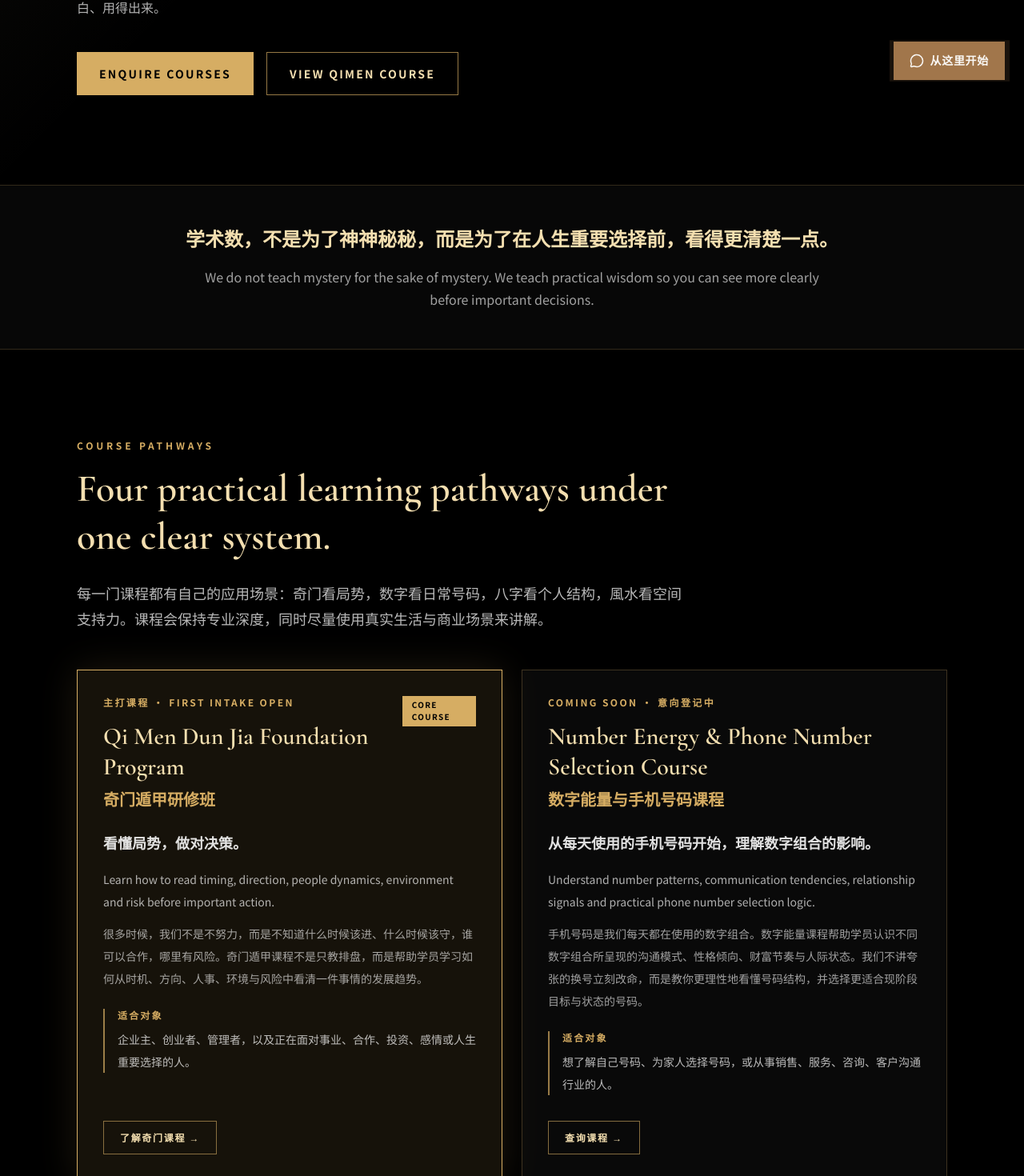
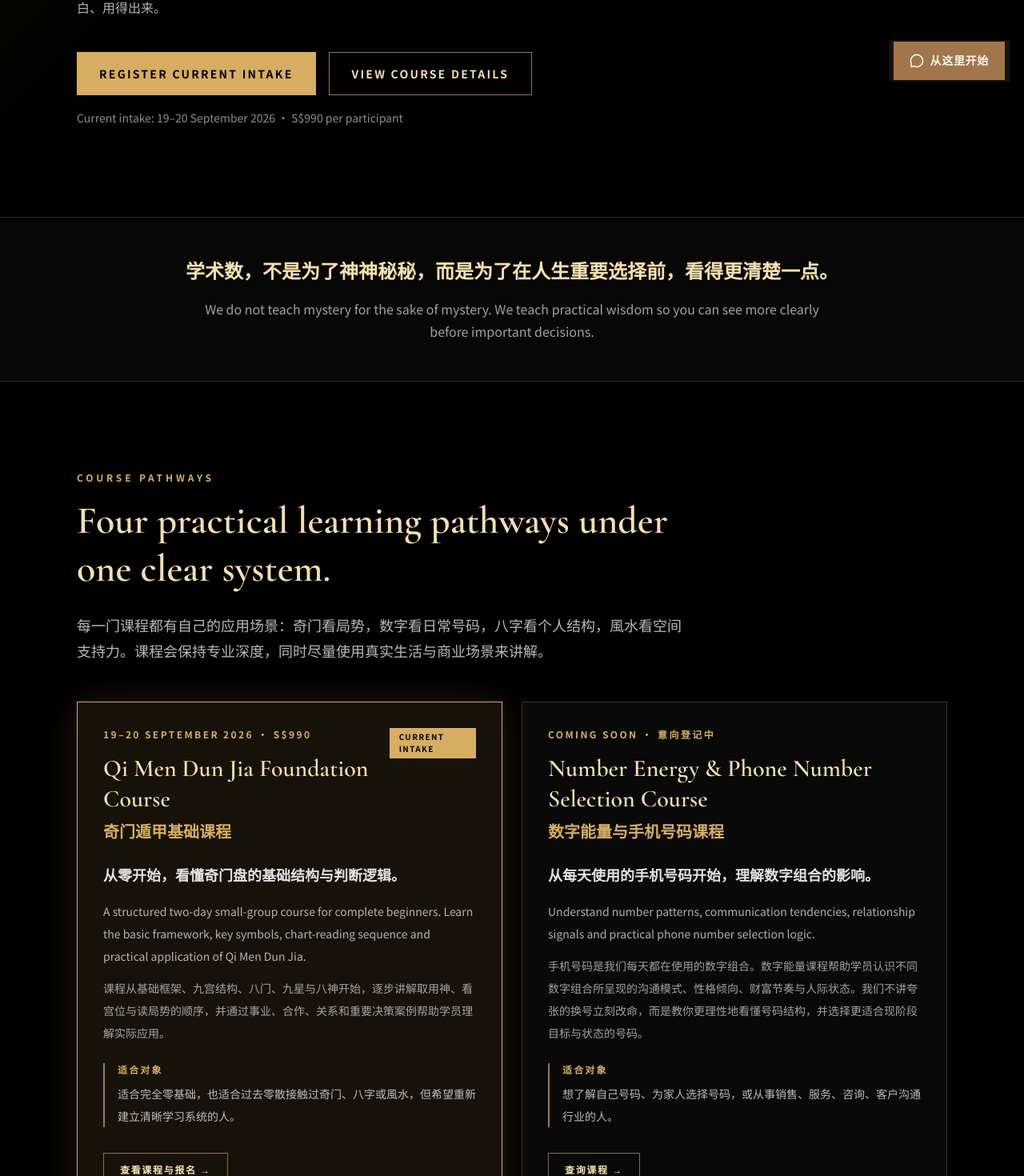
Before and after one commit to BODHIWONG/qmfeng-website, a Next.js app: page /courses in a window 1280 px wide. Shown: the part 676-2146 px from the top of the page at 80% size. Built offline with nearby package versions, Linux system fonts and the light colour scheme.

Commit message:
Update course overview for current foundation intake

```diff
--- a/app/courses/page.tsx
+++ b/app/courses/page.tsx
@@ -8,18 +8,17 @@ import FloatingActions from "@/components/floating-actions";
 export const metadata: Metadata = {
   title: "Qimen Strategy Courses Singapore｜启明遁甲课程体系",
   description:
-    "启明遁甲 Qimen Strategy 新加坡东方智慧实战课程体系，涵盖奇门遁甲、数字能量与手机号码、八字命理、風水布局课程。学习看清自己、局势、时机与空间，提升判断力与生活应用能力。",
+    "启明遁甲 Qimen Strategy 新加坡课程体系。奇门遁甲基础课程将于2026年9月19日至20日举行，适合零基础，小班教学，课程费用S$990。另设数字能量、八字命理与風水布局课程意向登记。",
   keywords: [
     "Qimen Strategy courses Singapore",
     "Qi Men Dun Jia course Singapore",
+    "Qi Men Dun Jia foundation course",
     "Number Energy course Singapore",
     "Bazi course Singapore",
     "Feng Shui course Singapore",
     "启明遁甲课程",
     "新加坡奇门遁甲课程",
-    "数字能量课程新加坡",
-    "八字命理课程新加坡",
-    "風水布局课程新加坡",
+    "奇门遁甲基础课程",
   ],
   alternates: {
     canonical: "https://www.qmfeng.com/courses",
@@ -33,17 +32,17 @@ const WA_LINK = [
 
 const courses = [
   {
-    title: "Qi Men Dun Jia Foundation Program",
-    zh: "奇门遁甲研修班",
-    tagline: "看懂局势，做对决策。",
+    title: "Qi Men Dun Jia Foundation Course",
+    zh: "奇门遁甲基础课程",
+    tagline: "从零开始，看懂奇门盘的基础结构与判断逻辑。",
     body:
-      "Learn how to read timing, direction, people dynamics, environment and risk before important action.",
+      "A structured two-day small-group course for complete beginners. Learn the basic framework, key symbols, chart-reading sequence and practical application of Qi Men Dun Jia.",
     bodyZh:
-      "很多时候，我们不是不努力，而是不知道什么时候该进、什么时候该守，谁可以合作，哪里有风险。奇门遁甲课程不是只教排盘，而是帮助学员学习如何从时机、方向、人事、环境与风险中看清一件事情的发展趋势。",
-    suitable: "企业主、创业者、管理者，以及正在面对事业、合作、投资、感情或人生重要选择的人。",
+      "课程从基础框架、九宫结构、八门、九星与八神开始，逐步讲解取用神、看宫位与读局势的顺序，并通过事业、合作、关系和重要决策案例帮助学员理解实际应用。",
+    suitable: "适合完全零基础，也适合过去零散接触过奇门、八字或風水，但希望重新建立清晰学习系统的人。",
     href: "/qi-men-dun-jia-course-singapore",
-    status: "主打课程 · First Intake Open",
-    cta: "了解奇门课程",
+    status: "19–20 September 2026 · S$990",
+    cta: "查看课程与报名",
     featured: true,
   },
   {
@@ -124,18 +123,19 @@ export default function CoursesPage() {
                 启明遁甲课程体系结合奇门遁甲、数字能量、八字命理与風水布局，从“人、事、时机、空间”四个角度，帮助学员建立更清楚的判断力与生活应用能力。我们不把课程做成神秘表演，而是把东方智慧讲得清楚、学得明白、用得出来。
               </p>
               <div className="mt-10 flex flex-col gap-4 sm:flex-row">
-                <a
-                  href={WA_LINK}
+                <Link
+                  href="/course-registration"
                   className="inline-flex items-center justify-center bg-[#d6ad63] px-7 py-4 text-sm font-bold uppercase tracking-[0.16em] text-black transition hover:bg-[#f4dfb0]"
-                  target="_blank"
-                  rel="noopener noreferrer"
                 >
-                  Enquire Courses
-                </a>
+                  Register Current Intake
+                </Link>
                 <Link href="/qi-men-dun-jia-course-singapore" className="inline-flex items-center justify-center border border-[#d6ad63]/70 px-7 py-4 text-sm font-bold uppercase tracking-[0.16em] text-[#f4dfb0] transition hover:bg-[#d6ad63]/10">
-                  View Qimen Course
+                  View Course Details
                 </Link>
               </div>
+              <p className="mt-4 text-sm leading-6 text-white/55">
+                Current intake: 19–20 September 2026 · S$990 per participant
+              </p>
             </div>
           </section>
 
@@ -178,7 +178,7 @@ export default function CoursesPage() {
                         </div>
                         {course.featured && (
                           <span className="w-fit bg-[#d6ad63] px-3 py-1 text-[0.62rem] font-bold uppercase tracking-[0.14em] text-black">
-                            Core Course
+                            Current Intake
                           </span>
                         )}
                       </div>
@@ -240,21 +240,29 @@ export default function CoursesPage() {
 
           <section className="px-4 py-20 md:py-28">
             <div className="container mx-auto max-w-4xl border border-[#d6ad63]/40 bg-[#d6ad63]/10 p-8 text-center md:p-12">
-              <p className="text-xs font-bold uppercase tracking-[0.32em] text-[#d6ad63]">Course Enquiry</p>
+              <p className="text-xs font-bold uppercase tracking-[0.32em] text-[#d6ad63]">Current Course Registration</p>
               <h2 className="mt-5 text-3xl font-semibold leading-tight text-[#f4dfb0] md:text-5xl">
-                Choose the course that matches your current stage.
+                Qi Men Dun Jia Foundation Course · 19–20 September 2026
               </h2>
               <p className="mx-auto mt-6 max-w-2xl text-base leading-8 text-white/72">
-                你可以先告诉我们你想学习的方向：奇门遁甲、数字能量、八字命理或風水布局。我们会根据你的基础、目标与时间安排，建议更适合的课程路径。
+                两天小班精品课程，适合零基础。课程费用每位 S$990，付款核实后确认名额。
               </p>
+              <div className="mt-8 flex flex-col justify-center gap-4 sm:flex-row">
+                <Link
+                  href="/course-registration"
+                  className="inline-flex items-center justify-center bg-[#d6ad63] px-8 py-4 text-sm font-bold uppercase tracking-[0.16em] text-black transition hover:bg-[#f4dfb0]"
+                >
+                  Register & PayNow
+                </Link>
                 <a
                   href={WA_LINK}
                   target="_blank"
                   rel="noopener noreferrer"
-                className="mt-8 inline-flex items-center justify-center bg-[#d6ad63] px-8 py-4 text-sm font-bold uppercase tracking-[0.16em] text-black transition hover:bg-[#f4dfb0]"
+                  className="inline-flex items-center justify-center border border-[#d6ad63]/70 px-8 py-4 text-sm font-bold uppercase tracking-[0.16em] text-[#f4dfb0] transition hover:bg-[#d6ad63]/10"
                 >
                   WhatsApp Course Enquiry
                 </a>
+              </div>
             </div>
           </section>
         </main>
```
Lines whose indentation alone changed are shown as unchanged.
